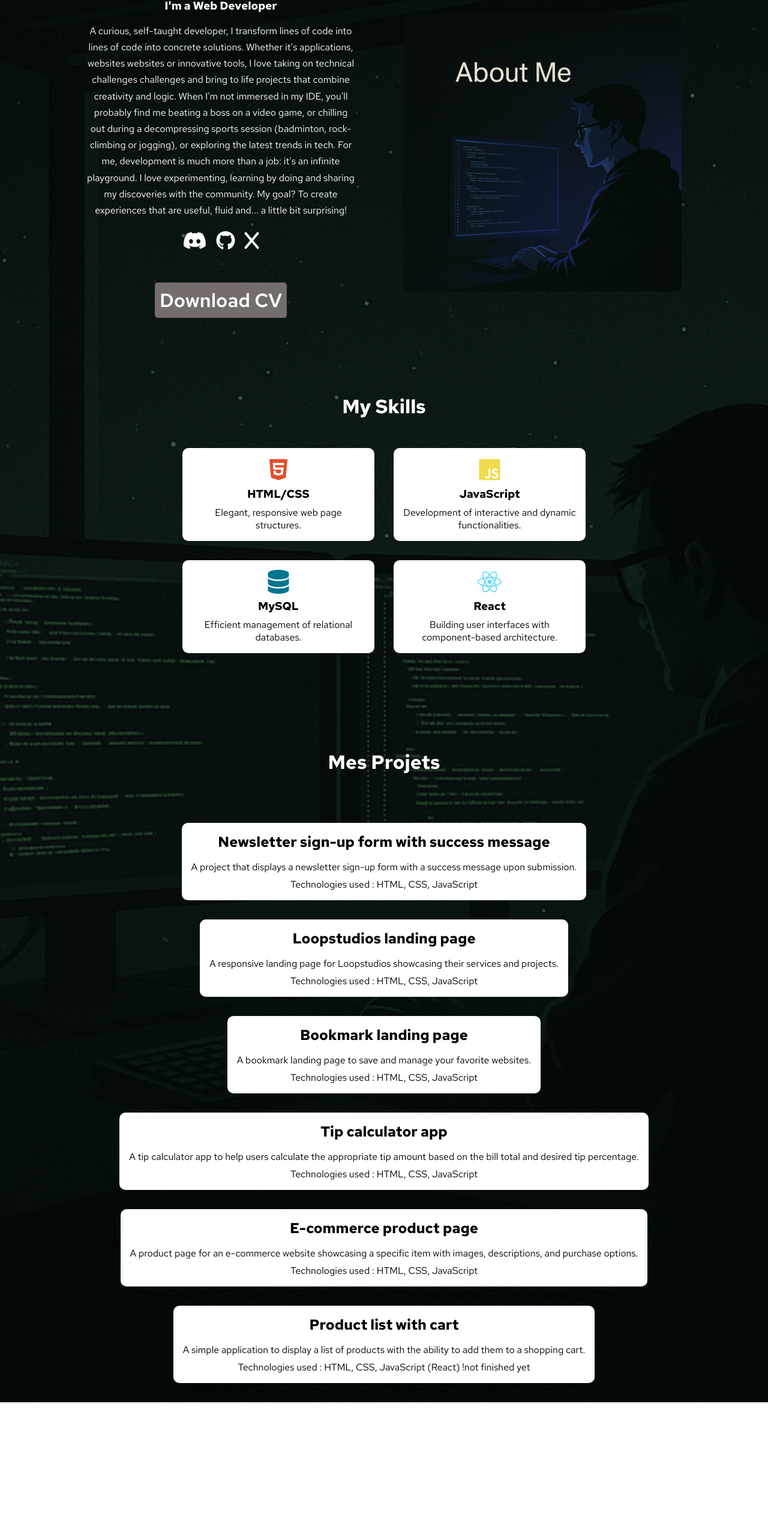
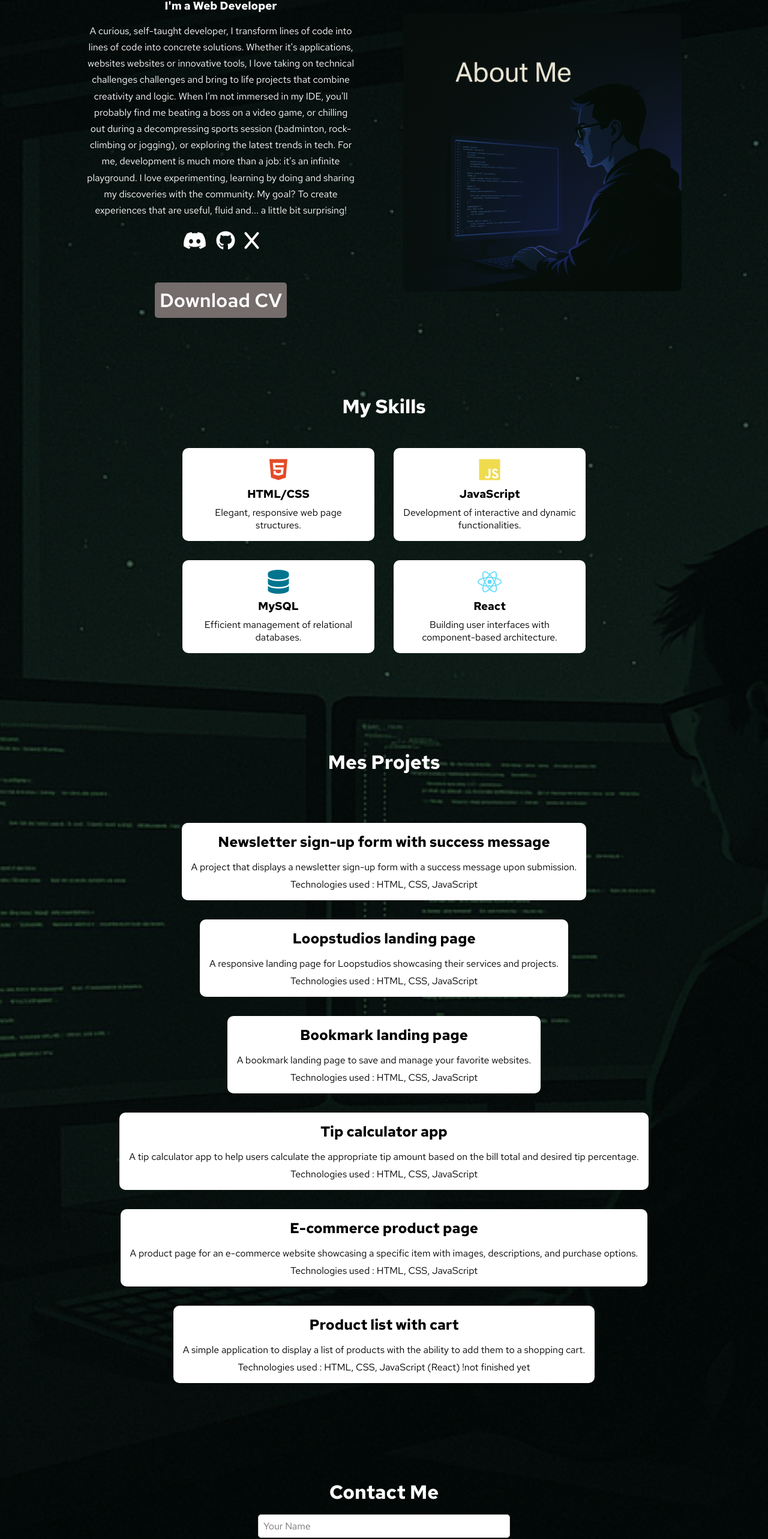
Before and after one commit to PxMach/Portfolio, a React (Vite) app: page / in a window 1280 px wide. Shown: the part 226-2792 px from the top of the page at 60% size. Before the commit the page ends 2564 px from the top, so only its background shows below. Built offline with nearby package versions, Linux system fonts and the light colour scheme.

Commit message:
Add Contact component and styles; update App to include Contact in footer

```diff
--- a/src/App.css
+++ b/src/App.css
@@ -15,3 +15,9 @@ body {
   background-position: center;
   color: white;
 }
+footer {
+  display: flex;
+  flex-direction: column;
+  align-items: center;
+  gap: 1rem;
+}
--- a/src/App.jsx
+++ b/src/App.jsx
@@ -1,5 +1,6 @@
 import "./App.css";
 import About from "./Components/About me/About.jsx";
+import Contact from "./Components/Contact/Contact.jsx";
 import Header from "./Components/Header/Header.jsx";
 import Projects from "./Components/Projects/Porjects.jsx";
 import Skills from "./Components/Skills/Skills.jsx";
@@ -13,6 +14,13 @@ function App() {
         <Skills />
         <Projects />
       </main>
+      <footer>
+        <Contact />
+        <p>
+          &copy; {new Date().getFullYear()} Moundjid Machghour. All rights
+          reserved.
+        </p>
+      </footer>
     </>
   );
 }
--- /dev/null
+++ b/src/Components/Contact/Contact.jsx
@@ -0,0 +1,21 @@
+import styles from "./contact.module.css";
+
+export default function Contact() {
+  return (
+    <section id="contact" className={styles.contact}>
+      <h2>Contact Me</h2>
+      <form action="mailto:moundjidmachghour58@gmail.com" method="POST">
+        <input type="text" name="name" placeholder="Your Name" required />
+        <input type="email" name="email" placeholder="Your Email" required />
+        <textarea name="message" placeholder="Your Message" required></textarea>
+        <button type="submit">Send</button>
+      </form>
+      <p>
+        Or email me directly at
+        <a href="mailto:moundjidmachghour58@gmail.com">
+          moundjidmachghour58@gmail.com
+        </a>
+      </p>
+    </section>
+  );
+}
--- /dev/null
+++ b/src/Components/Contact/contact.module.css
@@ -0,0 +1,45 @@
+.contact {
+  display: flex;
+  flex-direction: column;
+  align-items: center;
+  margin-top: 10rem;
+}
+.contact h2 {
+  font-size: 2rem;
+  margin-bottom: 1rem;
+}
+form {
+  display: flex;
+  flex-direction: column;
+  gap: 1rem;
+  width: 100%;
+  max-width: 500px;
+}
+form input,
+form textarea {
+  padding: 0.5rem;
+  border: 1px solid #ccc;
+  border-radius: 5px;
+  font-size: 1rem;
+}
+form button {
+  padding: 0.5rem 1rem;
+  background-color: #499068;
+  color: white;
+  border: none;
+  border-radius: 5px;
+  cursor: pointer;
+  text-align: center;
+  width: 20%;
+  margin: 1rem auto;
+}
+form button:hover {
+  background-color: #3b6f54;
+}
+p {
+  display: flex;
+  gap: 0.5rem;
+}
+p a {
+  color: #499068;
+}
```
